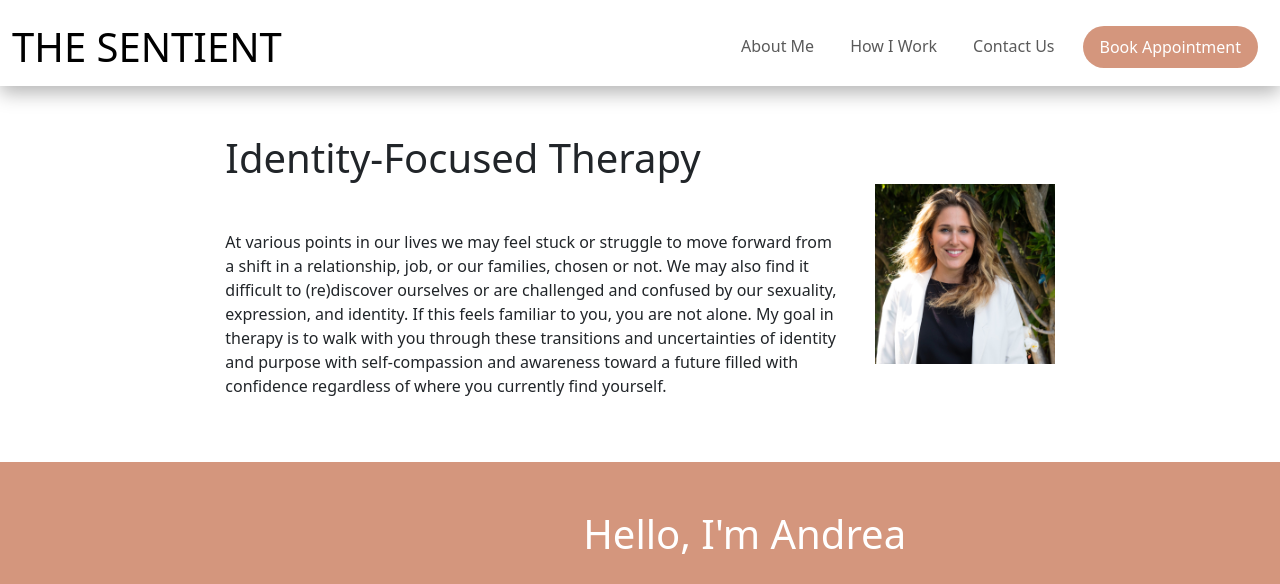
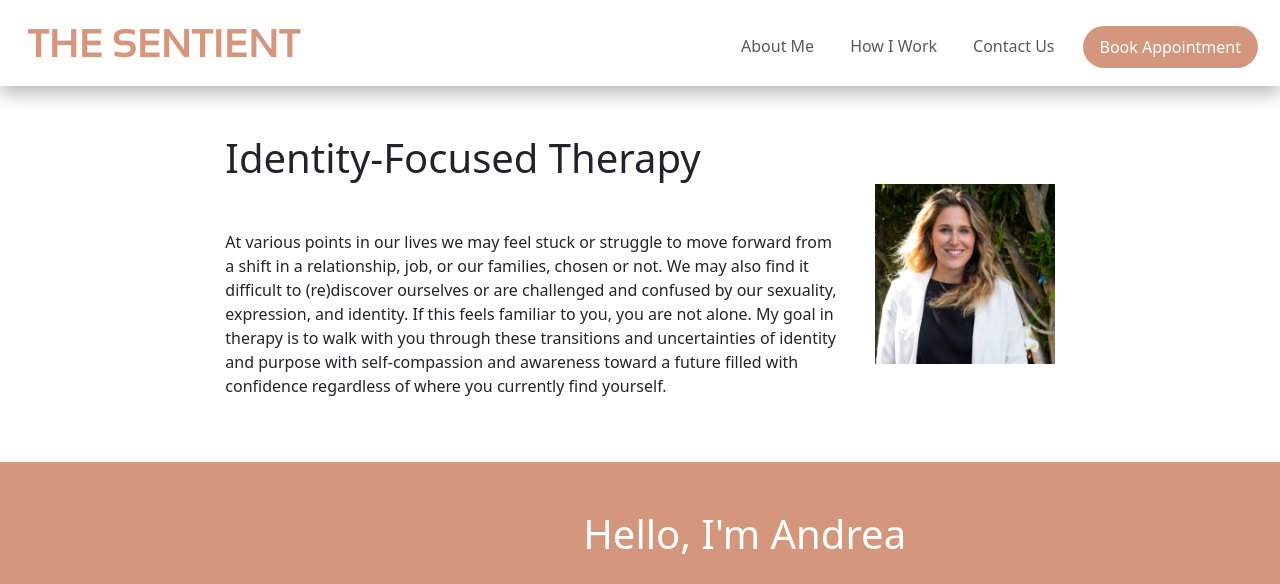
Before and after one commit to Divya-Damien/TheSenient, a plain HTML site: page index.html in a window 1280 px wide. Shown: the top 584 px of the page. Drawn offline with nearby package versions, Linux system fonts and the light colour scheme.

Commit message:
Updated Logo

```diff
--- a/assets/main.css
+++ b/assets/main.css
@@ -1,3 +1,15 @@
+/* Logo */
+@font-face {
+	font-family: logoFont;
+	src: url("../fonts/Sansation_Bold-webfont.woff");
+}
+
+.logo {
+	font-family: logoFont;
+	color: #d4967d;
+	line-height: 12px;
+}
+
 /* Nav */
 .nav-item {
 	padding: 10px;
@@ -19,9 +31,6 @@ nav.navbar {
 }
 
 /* Intro */
-.image-overlay {
-	/* text-align: end; */
-}
 
 .image-overlay img {
 	width: 95%;
@@ -62,6 +71,7 @@ nav.navbar {
 }
 .contact-us .form-control:focus {
 	box-shadow: none;
+
 }
 .contact-us .btn {
 	background-color: #d4967d;
--- a/index.html
+++ b/index.html
@@ -15,7 +15,7 @@
 			<!-- Header -->
 			<nav class="navbar navbar-expand-lg">
 				<div class="container-fluid mt-2">
-					<a class="navbar-brand" href="#"><h1 class="m-0">THE SENTIENT</h1> </a>
+					<a class="navbar-brand" href="#"><h1 class="logo m-3">THE SENTIENT</h1> </a>
 					<button
 						class="navbar-toggler"
 						type="button"
```
Also changed, not shown: fonts/Sansation_Bold-webfont.woff (added).
